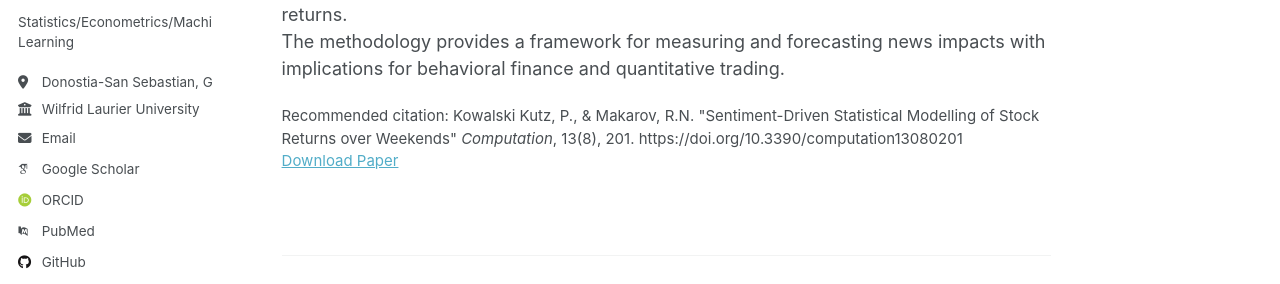
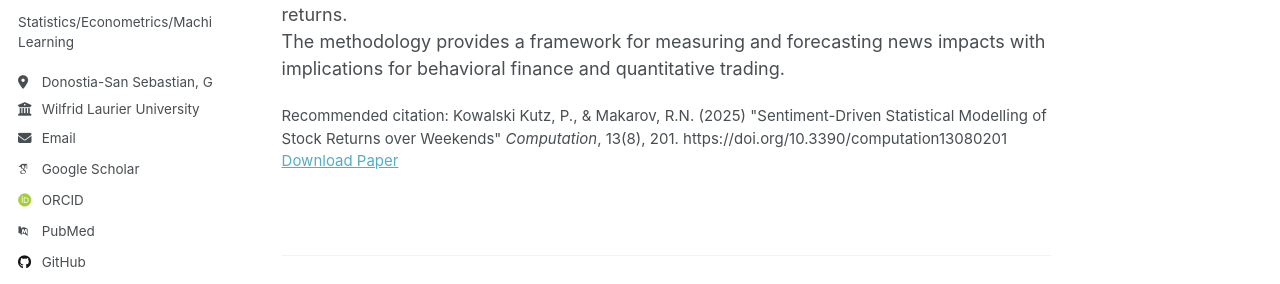
Before and after one commit to pabluski00/pabluski00.github.io, a Jekyll site: the page built from _publications/2025-08-21-SentimentDriven Statistical Modelling of Stock Returns over Weekends.md, in a window 1280 px wide and 1161 px high. Shown: the part 304-588 px from the top of the window. Built offline with Jekyll 4.4.1, drawn with Linux system fonts in a browser that asks for light colours; some web fonts are replaced; a script that is not in the unit is left out; part of the change alters nothing that is shown.

Commit message:
Update and rename 2009-10-01-paper-title-number-1.md to 2025-08-21-SentimentDriven Statistical Modelling of Stock Returns over Weekends.md

```diff
--- a/_publications/2009-10-01-paper-title-number-1.md
+++ b/_publications/2025-08-21-SentimentDriven Statistical Modelling of Stock Returns over Weekends.md
@@ -2,12 +2,12 @@
 title: "Sentiment-Driven Statistical Modelling of Stock Returns over Weekends"
 collection: publications
 category: manuscripts
-permalink: /publication/2024-08-04-financial-news-impact
+permalink: /publication/2025-08-21-SentimentDriven Statistical Modelling of Stock Returns over Weekends
 excerpt: 'This paper introduces the concept of impact probabilities of financial news headlines using logistic regression, with Apple (AAPL) as a case study.'
 date: 2025-08-21
 venue: 'Computation'
 paperurl: 'https://doi.org/10.3390/computation13080201'
-citation: 'Kowalski Kutz, P., & Makarov, R.N. "Sentiment-Driven Statistical Modelling of Stock Returns over Weekends" <i>Computation</i>, 13(8), 201. https://doi.org/10.3390/computation13080201'
+citation: 'Kowalski Kutz, P., & Makarov, R.N. (2025) "Sentiment-Driven Statistical Modelling of Stock Returns over Weekends" <i>Computation</i>, 13(8), 201. https://doi.org/10.3390/computation13080201'
 ---
 This paper proposes the concept of *impact probabilities* of financial news on stock returns, leveraging logistic regression.
 A case study on Apple Inc. (AAPL) stock demonstrates how weekend headlines affect returns.
```
